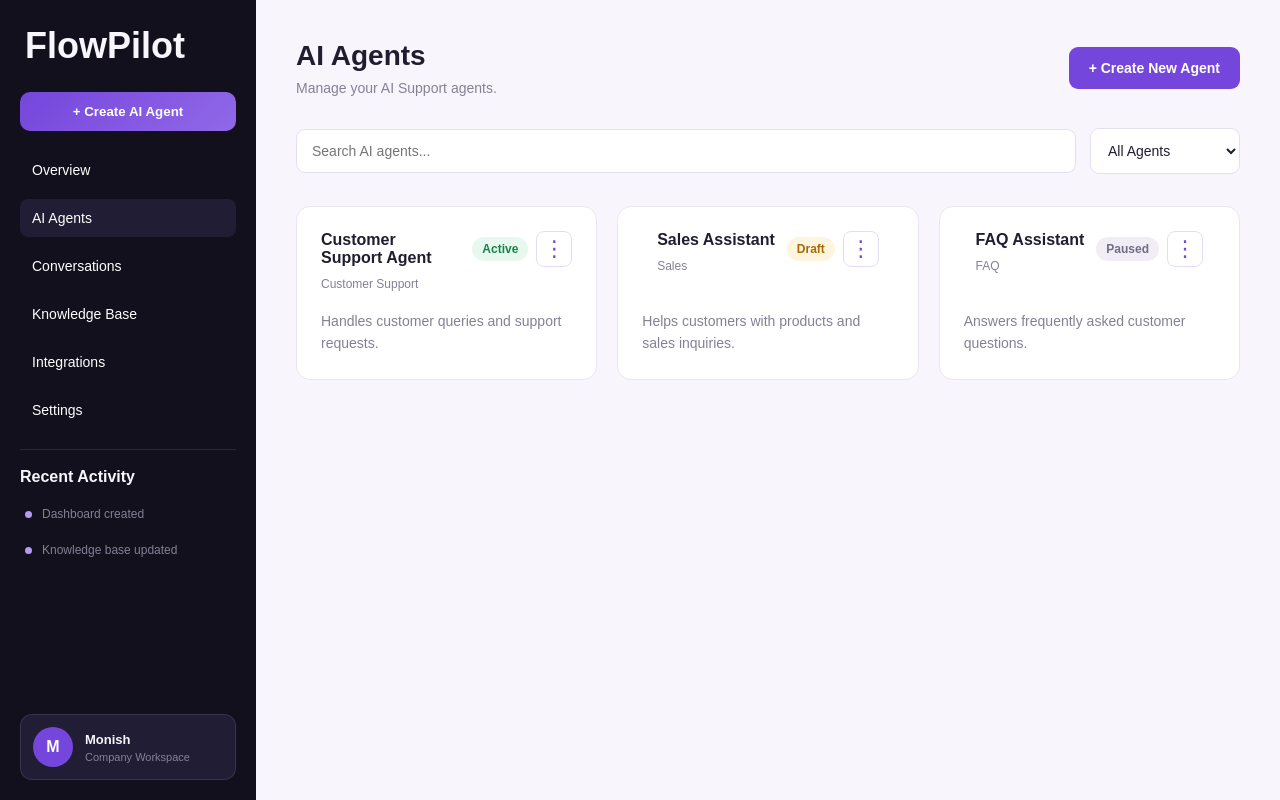
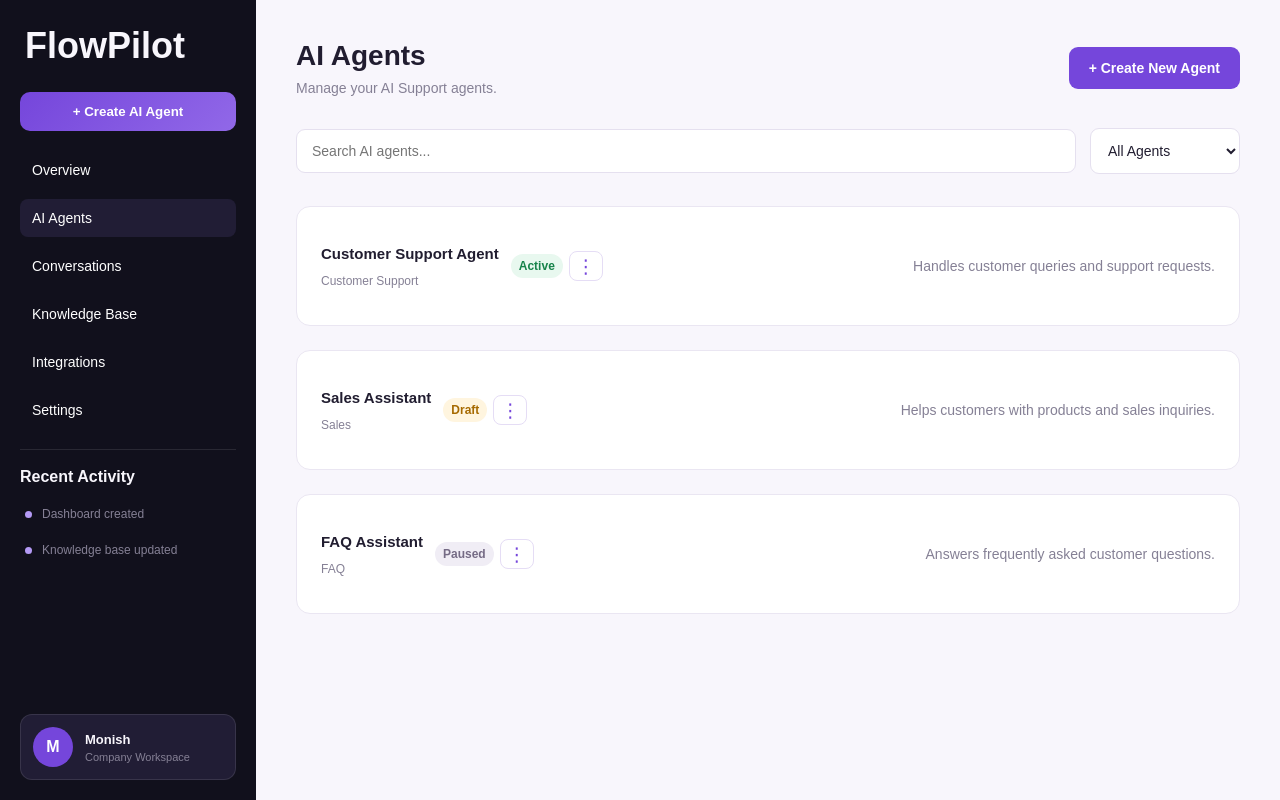
Before and after one commit to mozge07/Flowpilot-Chat-bot-Agentic-AI-, a React (Vite) app in the folder client/: page / in a window 1280 px wide. Both pictures are taken after a click on the button "AI Agents". Built offline with nearby package versions, Linux system fonts and the light colour scheme.

Commit message:
style: refactor AgentsPage component and CSS for improved layout and responsiveness

```diff
--- a/client/src/components/AgentsPage.css
+++ b/client/src/components/AgentsPage.css
@@ -1,11 +1,16 @@
 
-/* AI Agents Page */
+/* =========================
+   AI AGENTS PAGE
+========================= */
+
 .agents-page {
   width: 100%;
   min-height: 100vh;
   padding: 40px;
   background: var(--workspace-bg);
 }
+
+/* Page Header */
 
 .agents-header {
   display: flex;
@@ -42,7 +47,10 @@
   background: var(--primary-hover);
 }
 
-/* Search and Filters */
+/* =========================
+   SEARCH AND FILTER
+========================= */
+
 .agents-toolbar {
   display: flex;
   align-items: center;
@@ -79,41 +87,19 @@
   cursor: pointer;
 }
 
-/* Agents List */
+/* =========================
+   AGENT CARDS
+========================= */
+
 .agents-list {
   display: grid;
-  grid-template-columns: repeat(auto-fill, minmax(280px, 1fr));
-  gap: 20px;
+  grid-template-columns: 1fr;
+  gap: 16px;
 }
 
-@media (max-width: 600px) {
-  .agents-page {
-    padding: 22px 16px;
-  }
-
-  .agents-header {
-    align-items: flex-start;
-    flex-direction: column;
-  }
-
-  .agents-toolbar {
-    align-items: stretch;
-    flex-direction: column;
-  }
-}
-
-
-/* Agent Cards */
 .agent-card {
-  display: flex;
-  flex-direction: column;
-  gap: 18px;
-  min-width: 0;
-  padding: 24px;
-  background: var(--surface);
-  border: 1px solid #EAE6F2;
-  border-radius: 14px;
-  transition: transform 0.2s ease, box-shadow 0.2s ease;
+  min-height: 120px;
+  padding: 22px 24px;
 }
 
 .agent-card:hover {
@@ -123,16 +109,26 @@
 
 .agent-card-header {
   display: flex;
-  align-items: flex-start;
+  align-items: center;
   justify-content: space-between;
   gap: 12px;
+  min-width: 0;
 }
+
+.agent-card-header > div:first-child {
+  flex: 1;
+  min-width: 0;
+  max-width: 180px;
+}
+
 
 .agent-card-header h3 {
   margin-bottom: 7px;
   color: var(--text-primary);
-  font-size: 16px;
+  font-size: 15px;
+  line-height: 1.4;
   font-weight: 600;
+  overflow-wrap: break-word;
 }
 
 .agent-card-header div > span {
@@ -146,13 +142,24 @@
   line-height: 1.6;
 }
 
-/* Agent Status */
+/* =========================
+   STATUS BADGES
+========================= */
+
+.agent-card-actions {
+  display: flex;
+  align-items: center;
+  gap: 6px;
+  flex-shrink: 0;
+}
+
 .agent-status {
   flex-shrink: 0;
-  padding: 5px 10px;
+  padding: 5px 8px;
   border-radius: 20px;
-  font-size: 11px;
+  font-size: 10px;
   font-weight: 600;
+  white-space: nowrap;
 }
 
 .agent-status.active {
@@ -170,30 +177,28 @@
   color: #756B85;
 }
 
+/* =========================
+   THREE DOT MENU
+========================= */
 
-
-/* Agent Card Actions */
-.agent-card-actions {
+.agent-menu-container {
+  position: relative;
   display: flex;
-  align-items: center;
-  gap: 8px;
   flex-shrink: 0;
-  white-space: nowrap;
 }
 
 .agent-menu-btn {
   display: flex;
   align-items: center;
   justify-content: center;
-  width: 36px;
-  height: 36px;
-  flex-shrink: 0;
+  width: 30px;
+  height: 30px;
   padding: 0;
   border: 1px solid #E5E0EF;
-  border-radius: 9px;
+  border-radius: 8px;
   background: #FFFFFF;
   color: var(--primary);
-  font-size: 22px;
+  font-size: 19px;
   cursor: pointer;
   transition: all 0.2s ease;
 }
@@ -202,32 +207,15 @@
   border-color: var(--primary);
   background: #F6F1FF;
 }
-
-.agent-card-header {
-  min-width: 0;
-}
-
-.agent-card-header > div:first-child {
-  min-width: 0;
-}
-
-.agent-card-header h3 {
-  overflow-wrap: anywhere;
-}
-
-
-/* Agent Dropdown Menu */
-.agent-card {
-  position: relative;
-}
+/* =========================
+   DROPDOWN MENU
+========================= */
 
 .agent-dropdown {
   position: absolute;
-  top: 65px;
-  right: 20px;
-  z-index: 10;
-  display: flex;
-  flex-direction: column;
+  top: calc(100% + 8px);
+  right: 0;
+  z-index: 50;
   width: 180px;
   padding: 6px;
   background: #FFFFFF;
@@ -236,7 +224,14 @@
   box-shadow: 0 8px 24px rgba(35, 25, 60, 0.12);
 }
 
+.agent-menu {
+  margin: 0;
+  padding: 0;
+  list-style: none;
+}
+
 .agent-dropdown button {
+  display: block;
   width: 100%;
   padding: 10px 12px;
   border: none;
@@ -261,3 +256,37 @@
 .agent-dropdown button.delete-action:hover {
   background: #FEF2F2;
 }
+
+/* =========================
+   RESPONSIVE DESIGN
+========================= */
+
+@media (max-width: 900px) {
+  .agents-list {
+    grid-template-columns: repeat(auto-fill, minmax(250px, 1fr));
+  }
+}
+
+@media (max-width: 600px) {
+  .agents-page {
+    padding: 22px 16px;
+  }
+
+  .agents-header {
+    align-items: flex-start;
+    flex-direction: column;
+  }
+
+  .agents-toolbar {
+    align-items: stretch;
+    flex-direction: column;
+  }
+
+  .agents-filter {
+    width: 100%;
+  }
+
+  .agents-list {
+    grid-template-columns: 1fr;
+  }
+}
--- a/client/src/components/AgentsPage.jsx
+++ b/client/src/components/AgentsPage.jsx
@@ -1,7 +1,7 @@
 import "./AgentsPage.css";
 import CreateAgent from "./CreateAgent/CreateAgent.jsx";
 
-import { useState, useEffect, useRef } from "react";
+import { useState, useEffect } from "react";
 
 const sampleAgents = [
   {
@@ -32,14 +32,10 @@ function AgentsPage(){
     const [isCreating, setIsCreating] = useState(false);
     const [agents, setAgents] = useState(sampleAgents);
     const [openMenuId, setOpenMenuId] = useState(null);
-    const menuRef = useRef(null);
 
     useEffect(() => {
         function handleClickOutside(event) {
-            if (
-                menuRef.current &&
-                !menuRef.current.contains(event.target)
-            ) {
+            if (!event.target.closest(".agent-menu-container")) {
                 setOpenMenuId(null);
             }
         }
@@ -86,7 +82,7 @@ function AgentsPage(){
 
             <div className="agents-list">
                 {agents.map((agent) => (
-                    <div key={agent.id} className="agent-card" ref={menuRef}>
+                    <div key={agent.id} className="agent-card">
                     <div className="agent-card-header">
                         <div>
                         <h3>{agent.name}</h3>
@@ -98,30 +94,38 @@ function AgentsPage(){
                                 {agent.status}
                             </span>
 
+                            <div className="agent-menu-container">
                                 <button
                                 className="agent-menu-btn"
                                 type="button"
                                 onClick={() =>
                                     setOpenMenuId(openMenuId === agent.id ? null : agent.id)
-                                }>
+                                }
+                                >
                                 ⋮
                                 </button>
 
-                        </div>
-                    </div>
-
                                 {openMenuId === agent.id && (
                                 <div className="agent-dropdown">
-                            <button type="button">Edit Agent</button>
-                            <button type="button">Duplicate Agent</button>
+                                    <ul className="agent-menu">
+                                    <li><button type="button">Edit Agent</button></li>
+                                    <li><button type="button">Duplicate Agent</button></li>
+                                    <li>
                                         <button type="button">
                                         {agent.status === "Active" ? "Pause Agent" : "Activate Agent"}
                                         </button>
+                                    </li>
+                                    <li>
                                         <button type="button" className="delete-action">
                                         Delete Agent
                                         </button>
+                                    </li>
+                                    </ul>
                                 </div>
                                 )}
+                            </div>
+                        </div>
+                    </div>
 
                     <p>{agent.description}</p>
                     </div>
```
Lines whose indentation alone changed are shown as unchanged.
